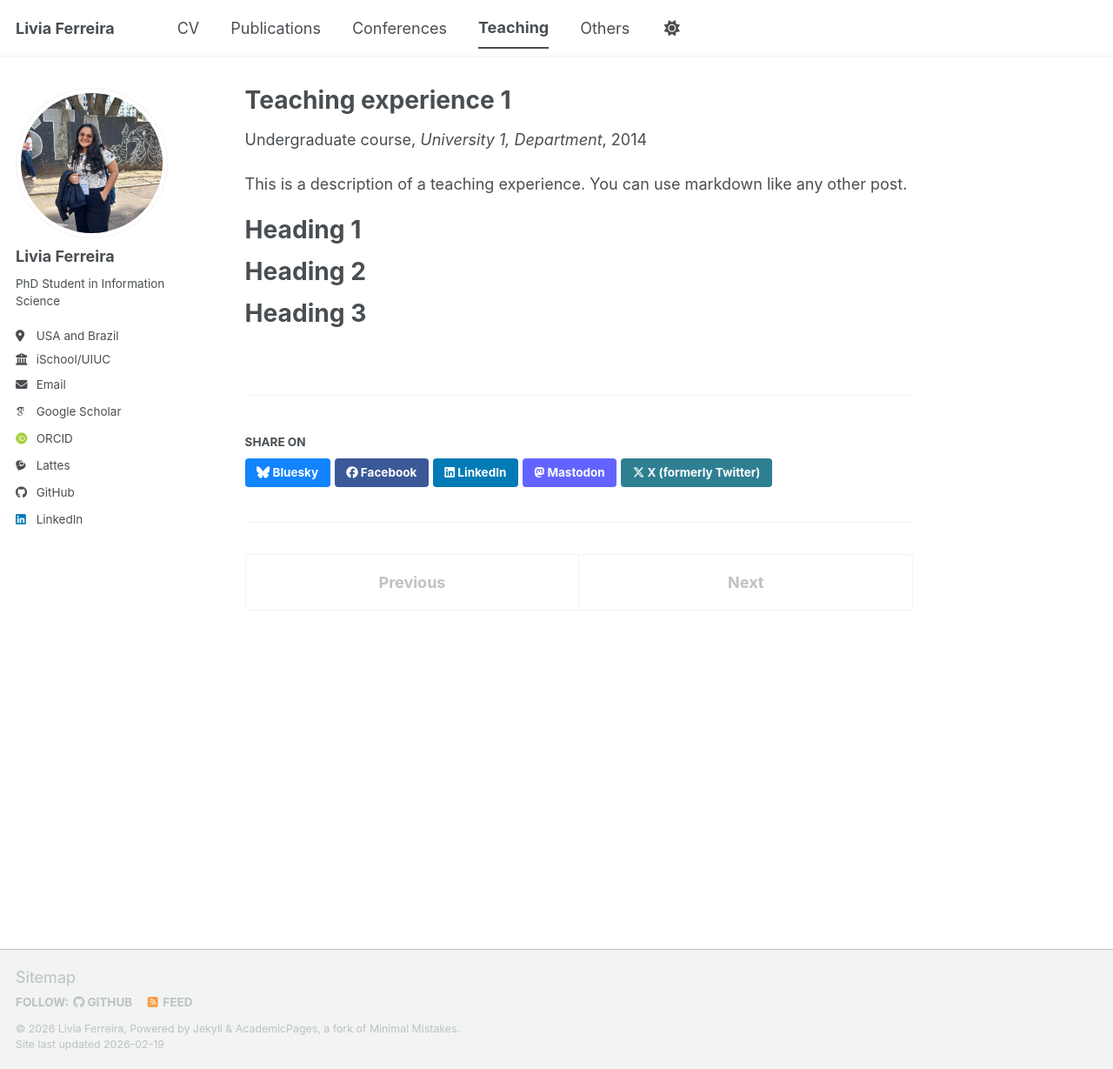
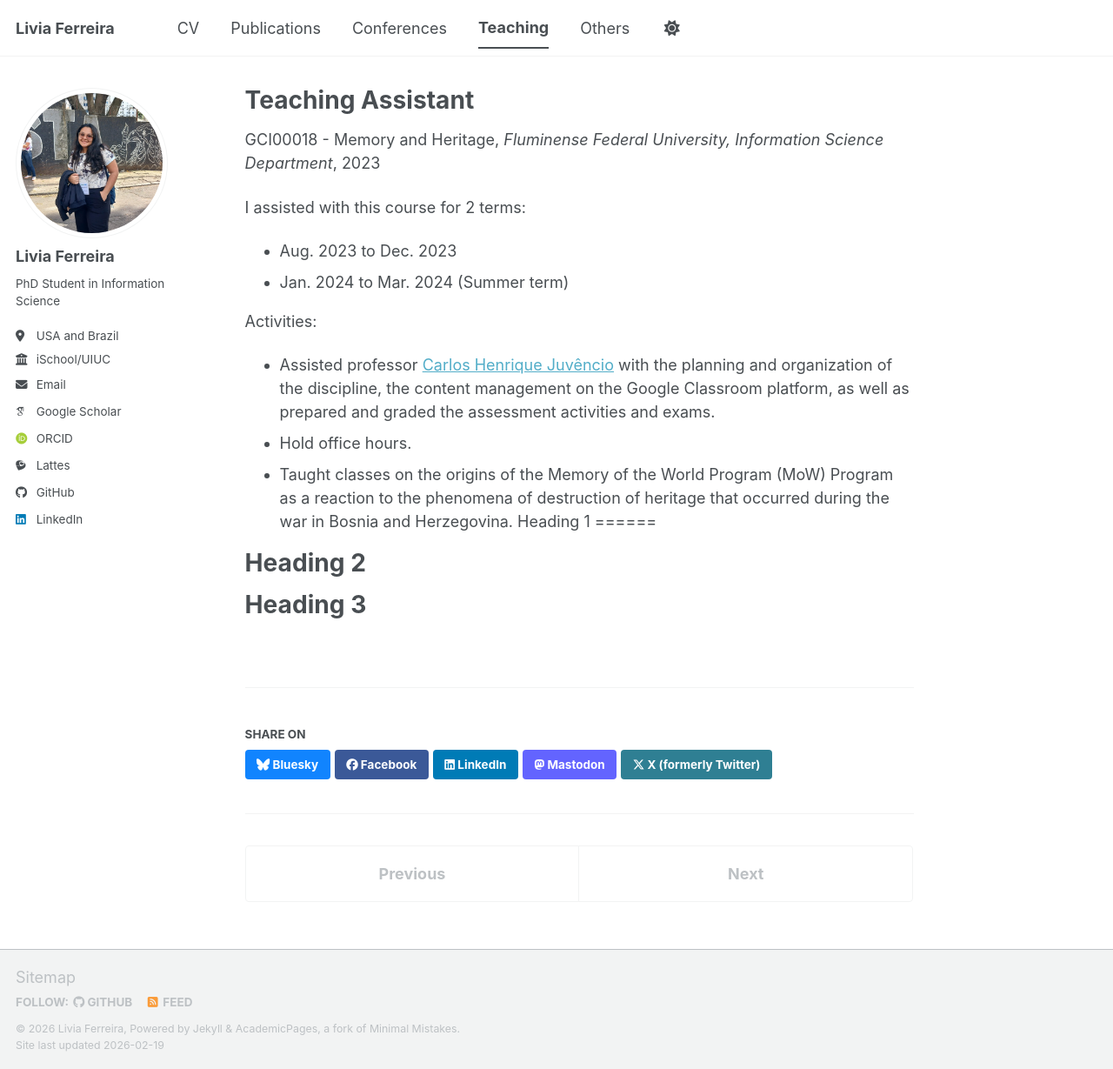
Before and after one commit to liviaf2/liviaf2.github.io, a Jekyll site: the page built from _teaching/2014-spring-teaching-1.md, in a window 1280 px wide and 1229 px high. Shown: the whole window at 87% size. Built offline with Jekyll 4.4.1, drawn with Linux system fonts in a browser that asks for light colours; some web fonts are replaced; a script bundle is joined from its source files by our own code; library files that are not in the unit come from our copies.

Commit message:
Teaching memory 1

```diff
--- a/_teaching/2014-spring-teaching-1.md
+++ b/_teaching/2014-spring-teaching-1.md
@@ -1,15 +1,20 @@
 ---
-title: "Teaching experience 1"
+title: "Teaching Assistant"
 collection: teaching
-type: "Undergraduate course"
+type: "GCI00018 - Memory and Heritage"
 permalink: /teaching/2014-spring-teaching-1
-venue: "University 1, Department"
-date: 2014-01-01
-location: "City, Country"
+venue: "Fluminense Federal University, Information Science Department"
+date: Aug. 2023 - Mar. 2024
+location: "Niteroi, RJ, Brazil"
 ---
+I assisted with this course for 2 terms:
+- Aug. 2023 to Dec. 2023
+- Jan. 2024 to Mar. 2024 (Summer term)
 
-This is a description of a teaching experience. You can use markdown like any other post.
-
+Activities:
+- Assisted professor <a href="https://www.professores.uff.br/carlosjuvencio/" target="_blank">Carlos Henrique Juvêncio</a> with the planning and organization of the discipline, the content management on the Google Classroom platform, as well as prepared and graded the assessment activities and exams.
+- Hold office hours.
+- Taught classes on the origins of the Memory of the World Program (MoW) Program as a reaction to the phenomena of destruction of heritage that occurred during the war in Bosnia and Herzegovina.
 Heading 1
 ======
 
```
